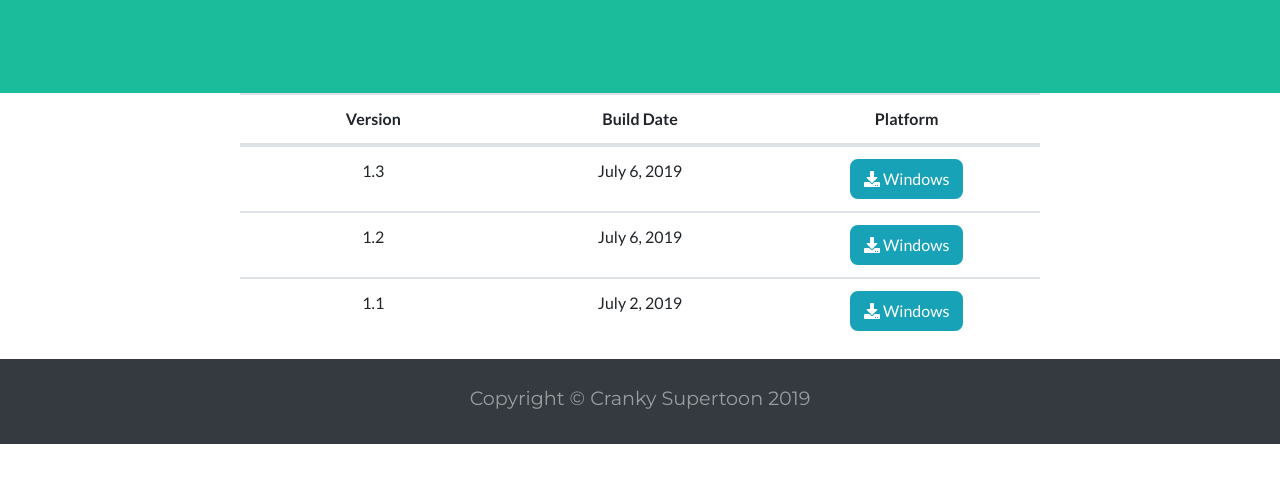
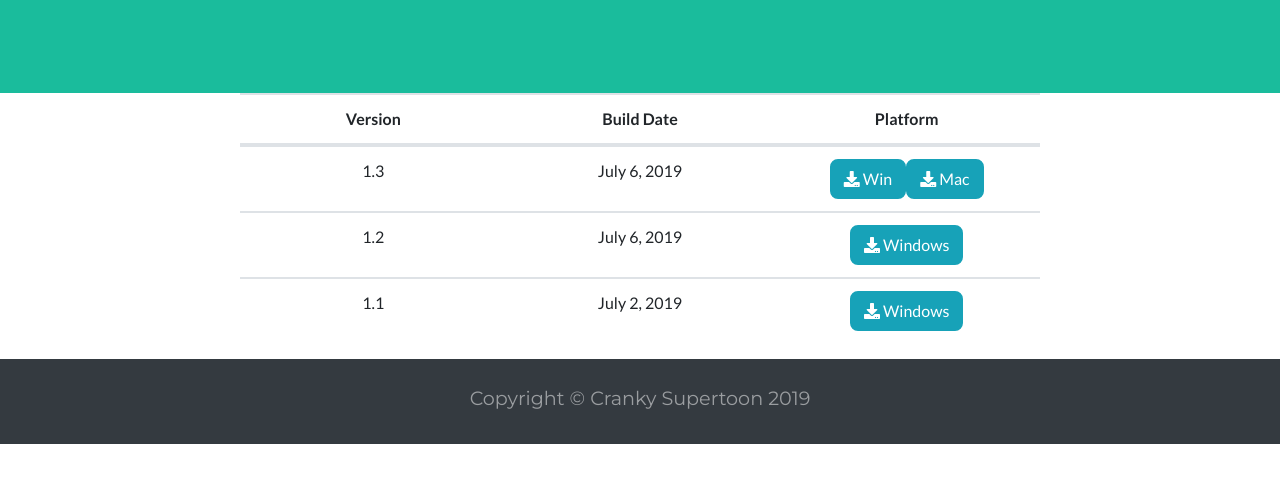
Before and after one commit to NewerMarioParty/NewerMarioParty, a website with bundled scripts: page downloads.html in a window 1280 px wide. Shown: the part 299-782 px from the top of the page. Built offline with nearby package versions, Linux system fonts and the light colour scheme; a script that the page names is missing.

Commit message:
mac for 1.3

```diff
--- a/downloads.html
+++ b/downloads.html
@@ -72,7 +72,7 @@
               <tr>
                   <td><center>1.3</center></td>
                   <td><center>July 6, 2019</center></td>
-                  <td class="text-center"><a class='btn btn-info btn-xs' href="https://github.com/CrankySupertoon/NewerMarioParty/releases/download/1.3/NewerMP-Patcher-v1.3.zip"><span class="fas fa-download"></span> Windows</a></td>
+                  <td class="text-center"><a class='btn btn-info btn-xs' href="https://github.com/CrankySupertoon/NewerMarioParty/releases/download/1.3/NewerMP-Patcher-v1.3.zip"><span class="fas fa-download"></span> Win</a><a class='btn btn-info btn-xs' href="https://github.com/CrankySupertoon/NewerMarioParty/releases/download/1.3/NewerMP-Patcher-v1.3-osx.zip"><span class="fas fa-download"></span> Mac</a></td>
               </tr>
               <tr>
                   <td><center>1.2</center></td>
```
